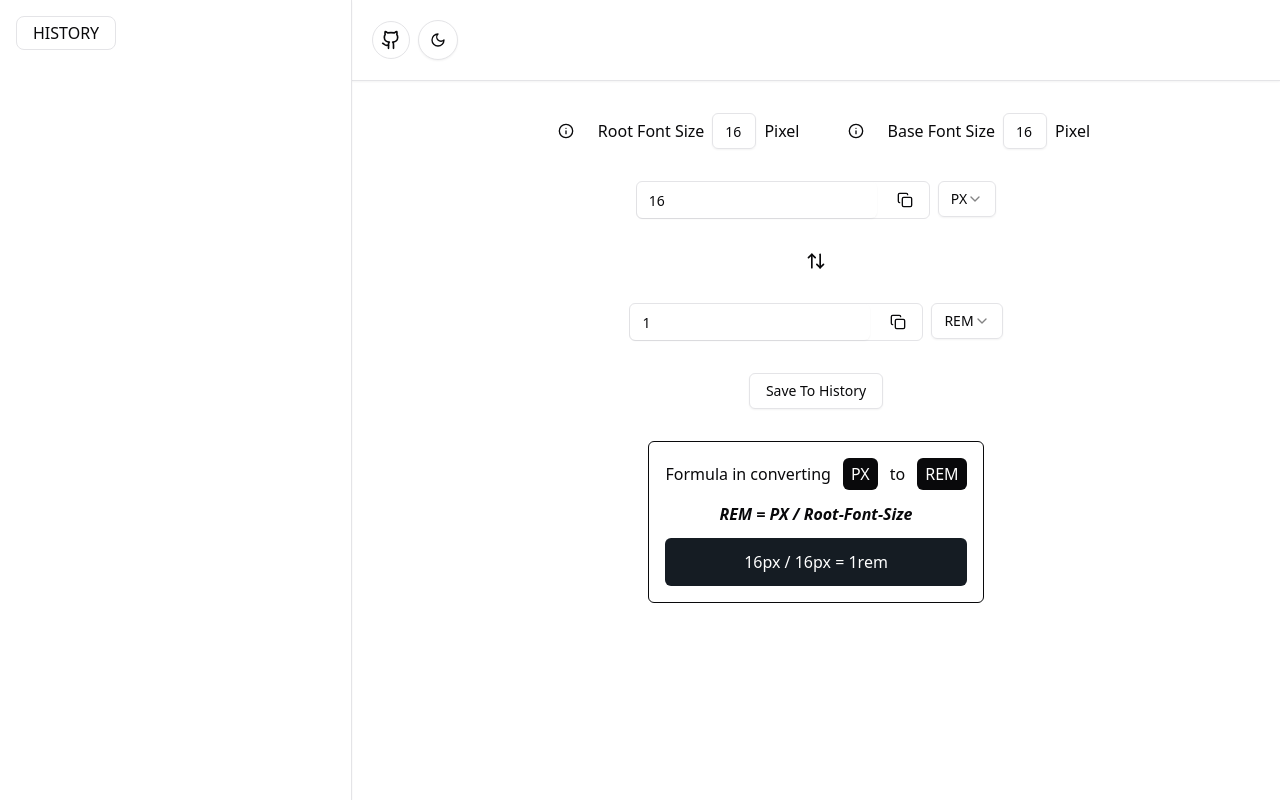
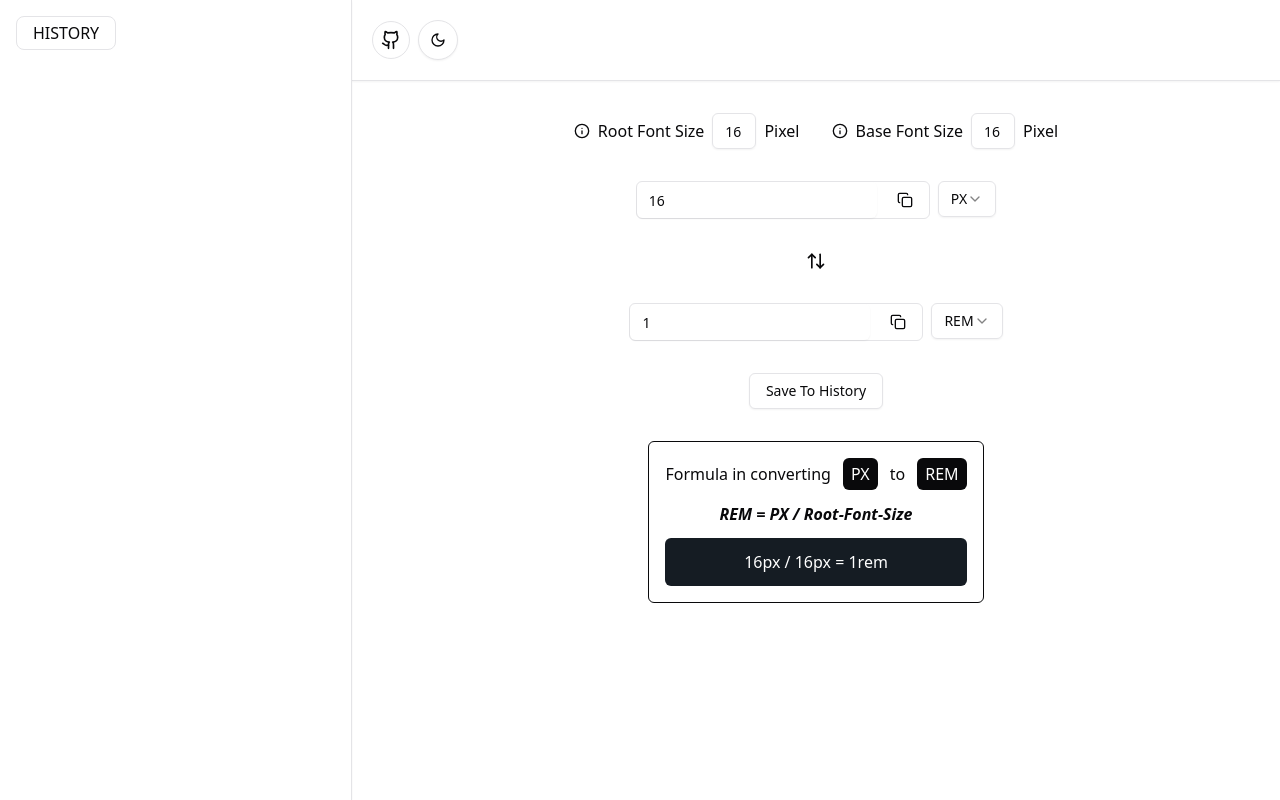
Before and after one commit to zshaian/css-units-playground, a React (Vite) app: page / in a window 1280 px wide. Built offline with nearby package versions, Linux system fonts and the light colour scheme.

Commit message:
chore: change the delayDuration of when the toolTip is going to show

```diff
--- a/src/components/FontSizeTip.tsx
+++ b/src/components/FontSizeTip.tsx
@@ -6,19 +6,15 @@ import {
   TooltipContent,
 } from "./ui/tooltip";
 
-import { Button } from "./ui/button";
-
 interface FontSizeTipProps {
   tipDescripion: string;
 }
 
 const FontSizeTip: React.FC<FontSizeTipProps> = (props) => (
-  <TooltipProvider>
+  <TooltipProvider delayDuration={200}>
     <Tooltip>
       <TooltipTrigger asChild>
-        <Button variant="ghost">
-          <Info size={16} />
-        </Button>
+          <Info size={16} className="cursor-help" />
       </TooltipTrigger>
       <TooltipContent className="px-4 py-2 bg-foreground text-background rounded-md">
         <p>{props.tipDescripion}</p>
```
